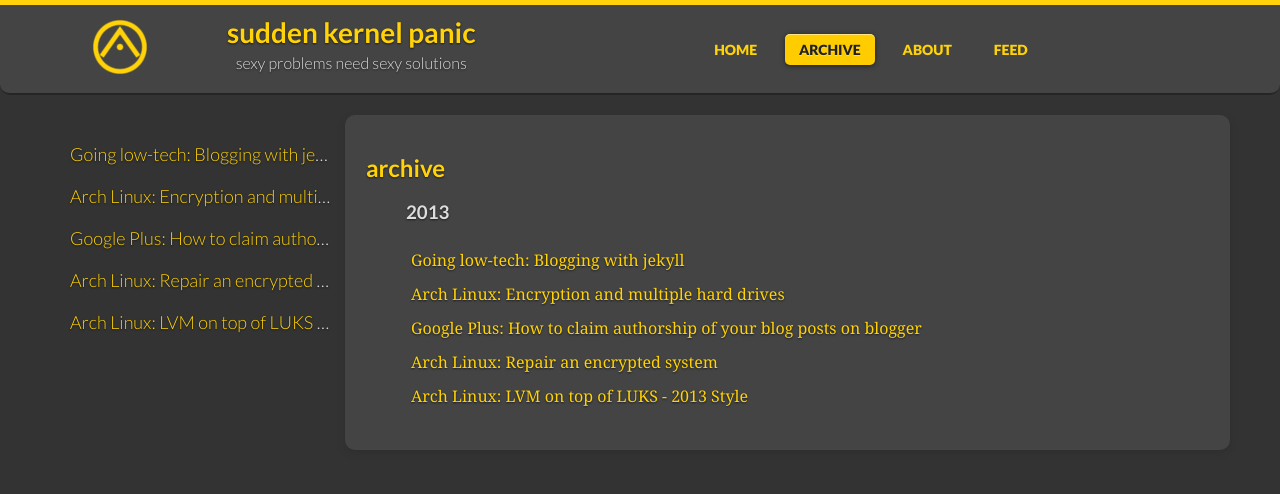
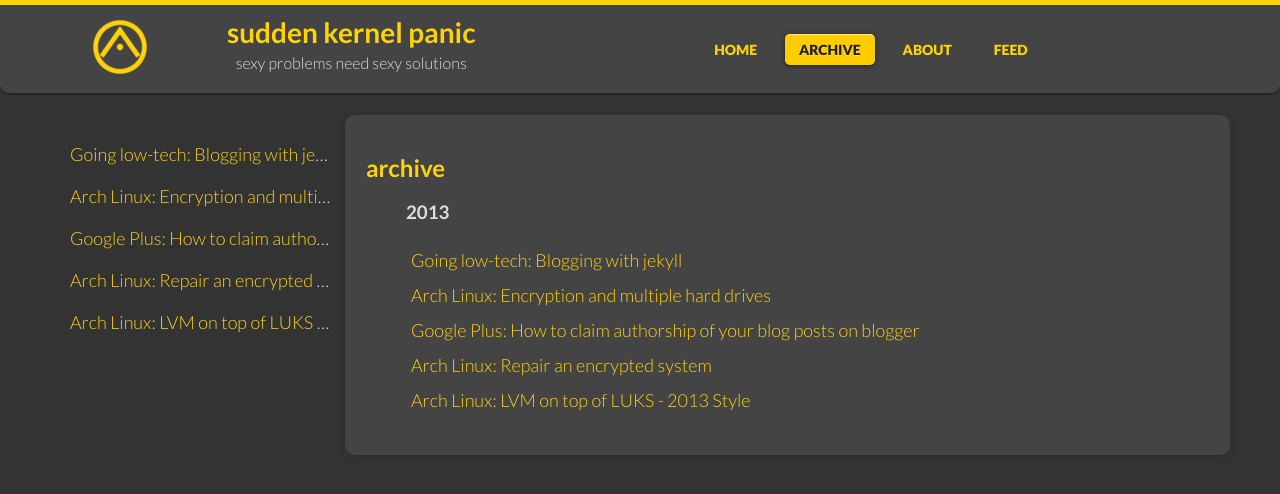
Before and after one commit to Bin7me/bin7me.github.io, a Jekyll site: the page built from archive.html, in a window 1280 px wide. Shown: the top 494 px of the page. Built offline with Jekyll 4.4.1, drawn with Linux system fonts in a browser that asks for light colours; some web fonts are replaced; Markdown is read by kramdown in place of the engine named in the settings.

Commit message:
changed font back to sans-serif, mobile view is aligned left

```diff
--- a/css/style.css
+++ b/css/style.css
@@ -6,7 +6,6 @@
   font-family: Lato, 'Helvetica Neue', Helvetica, Arial, sans-serif;
   font-size: 20px;
   font-weight: 300;
-  text-shadow: 0 1px 2px rgba(0,0,0,.6);
   width: 100%;
 }
 
@@ -38,10 +37,6 @@
   background: #888;
 }
 
-h2, h3, h4 {
-  font-family: Lato, 'Helvetica Neue', Helvetica, Arial, sans-serif;
-}
-
 span.disabled {
   color: #fff;
   font-size: 16px;
@@ -56,7 +51,6 @@
 }
 
 article {
-  font-family: Georgia, "Times New Roman", serif;
   background: #444;
   border-radius: 10px;
   padding: 21px;
@@ -108,6 +102,10 @@
 }
 
 @media (max-width: 568px) {
+  article {
+    text-align: left;
+  }
+
   .default-sidebar {
     display: none;
   }
@@ -301,6 +299,7 @@
 }
 
 #archive li a {
+  font-size: 18px;
   padding: 5px 0px 5px 0;
   width: 100%;
 }
```
